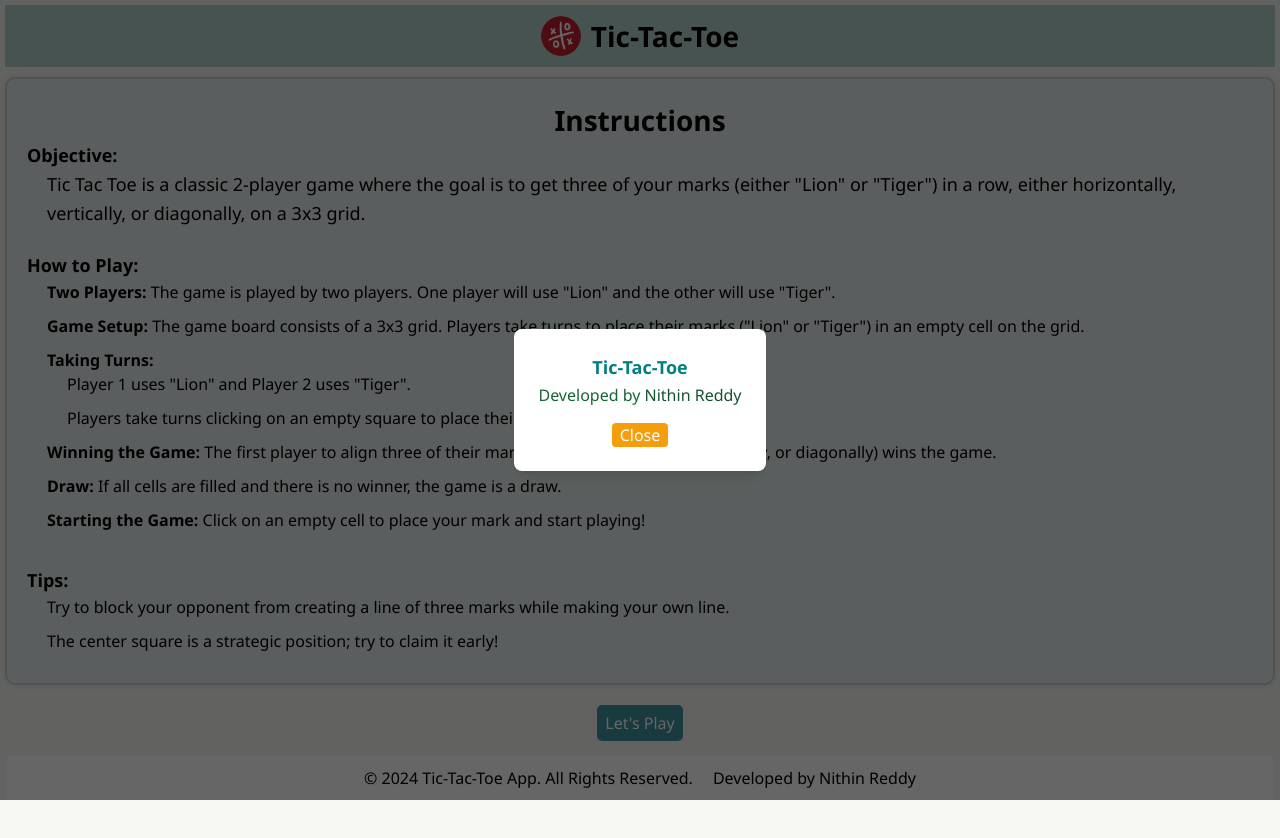
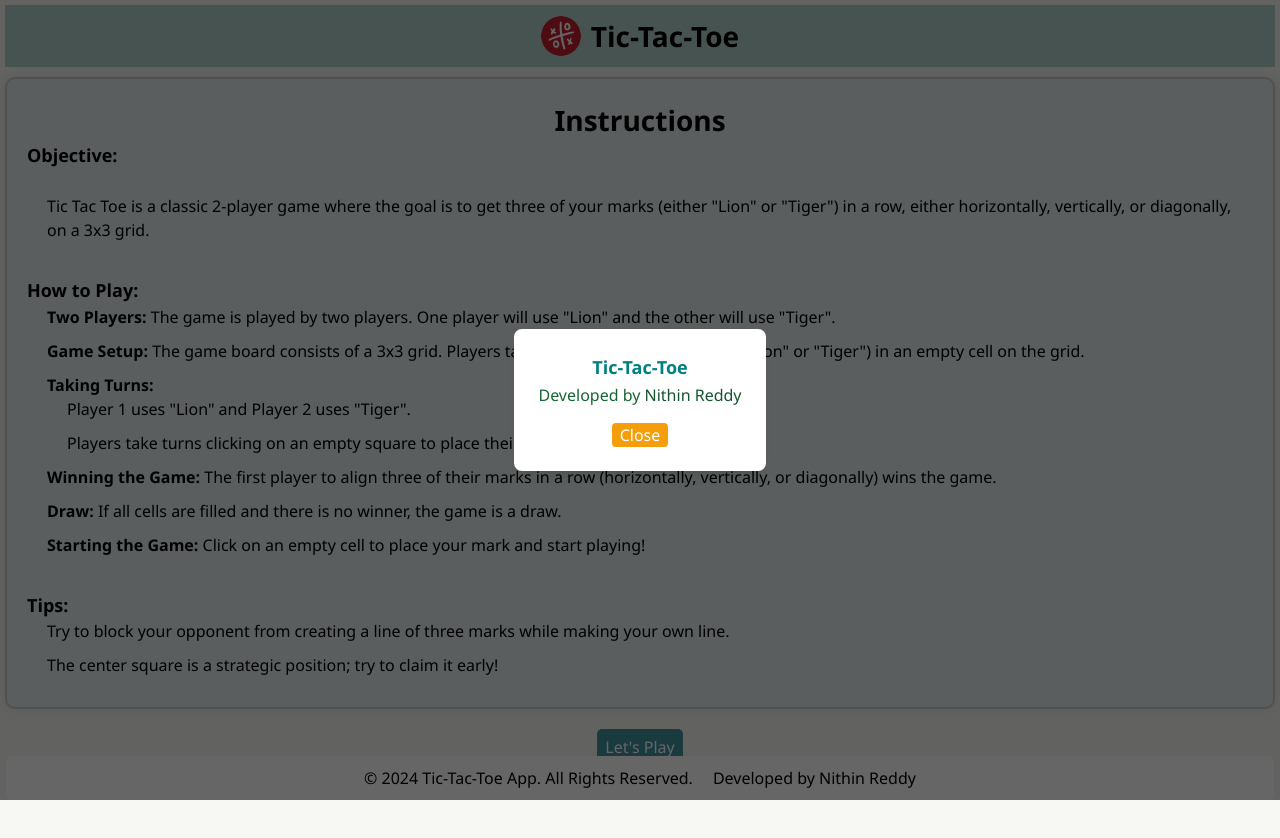
Before and after one commit to nithinreddy0524/Tic-Tac-Toe, a React (Vite) app: page /instructions in a window 1280 px wide. Shown: the top 838 px of the page. Built offline with nearby package versions, Linux system fonts and the light colour scheme; a web font is replaced by a local one.

Commit message:
Second Commit

```diff
--- a/src/Instructions/Instructions.jsx
+++ b/src/Instructions/Instructions.jsx
@@ -15,10 +15,11 @@ function Instructions() {
 
                 <div class="instructions">
                     <h1>Instructions</h1>
-                    <p><strong>Objective:</strong><br/>
-                        <ul>Tic Tac Toe is a classic 2-player game where the goal is to get three of your marks (either "Lion" or "Tiger") in a row, either horizontally, vertically, or diagonally, on a 3x3 grid.
-                        </ul>
-                    </p>
+                    <p><strong>Objective:</strong></p><br/>
+                    <ul>
+                        <li>Tic Tac Toe is a classic 2-player game where the goal is to get three of your marks (either "Lion" or "Tiger") in a row, either horizontally, vertically, or diagonally, on a 3x3 grid.</li>
+                    </ul>
+
                     <br />
                     <p><strong>How to Play:</strong></p>
                     <ul>
```
